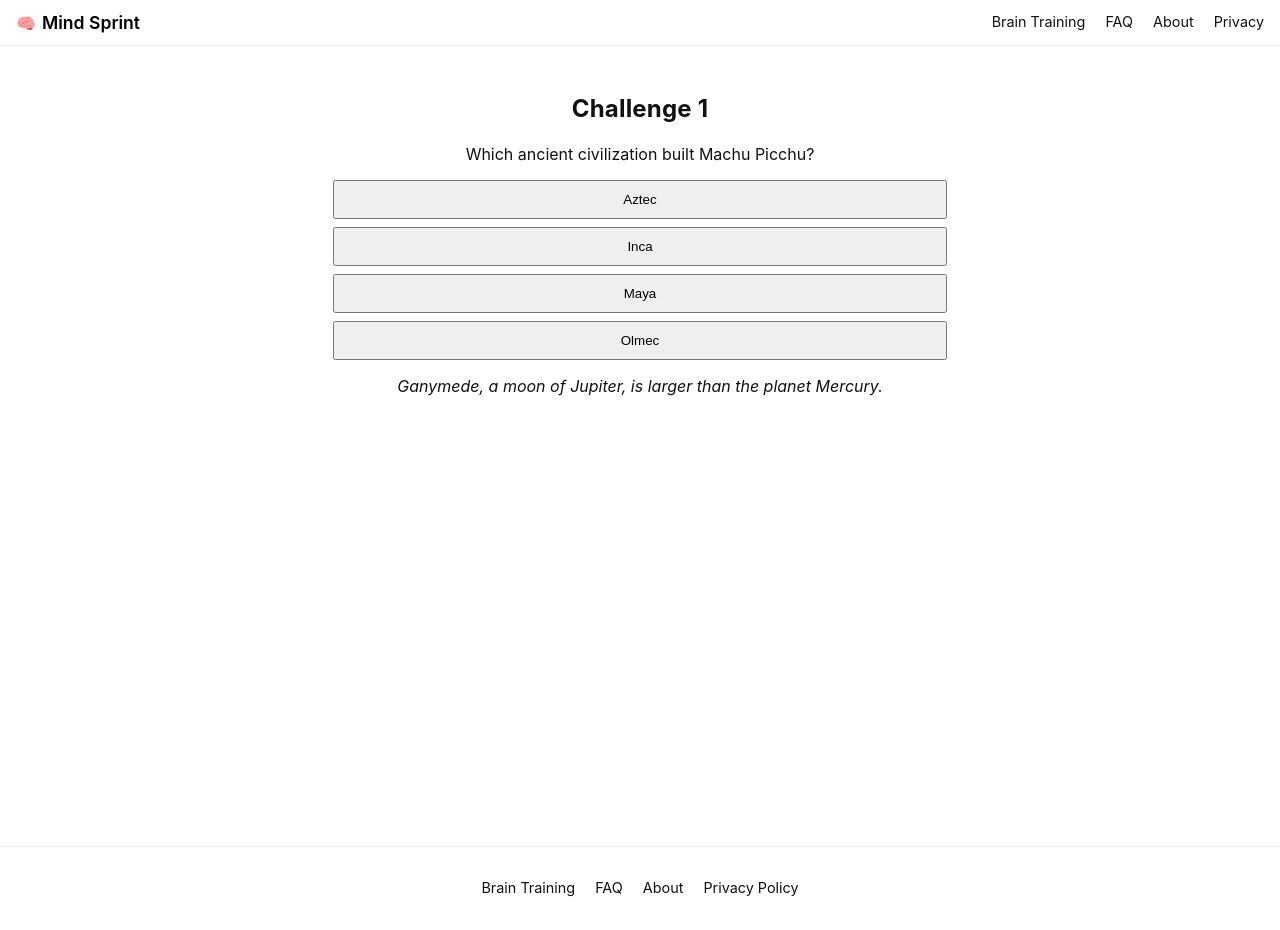
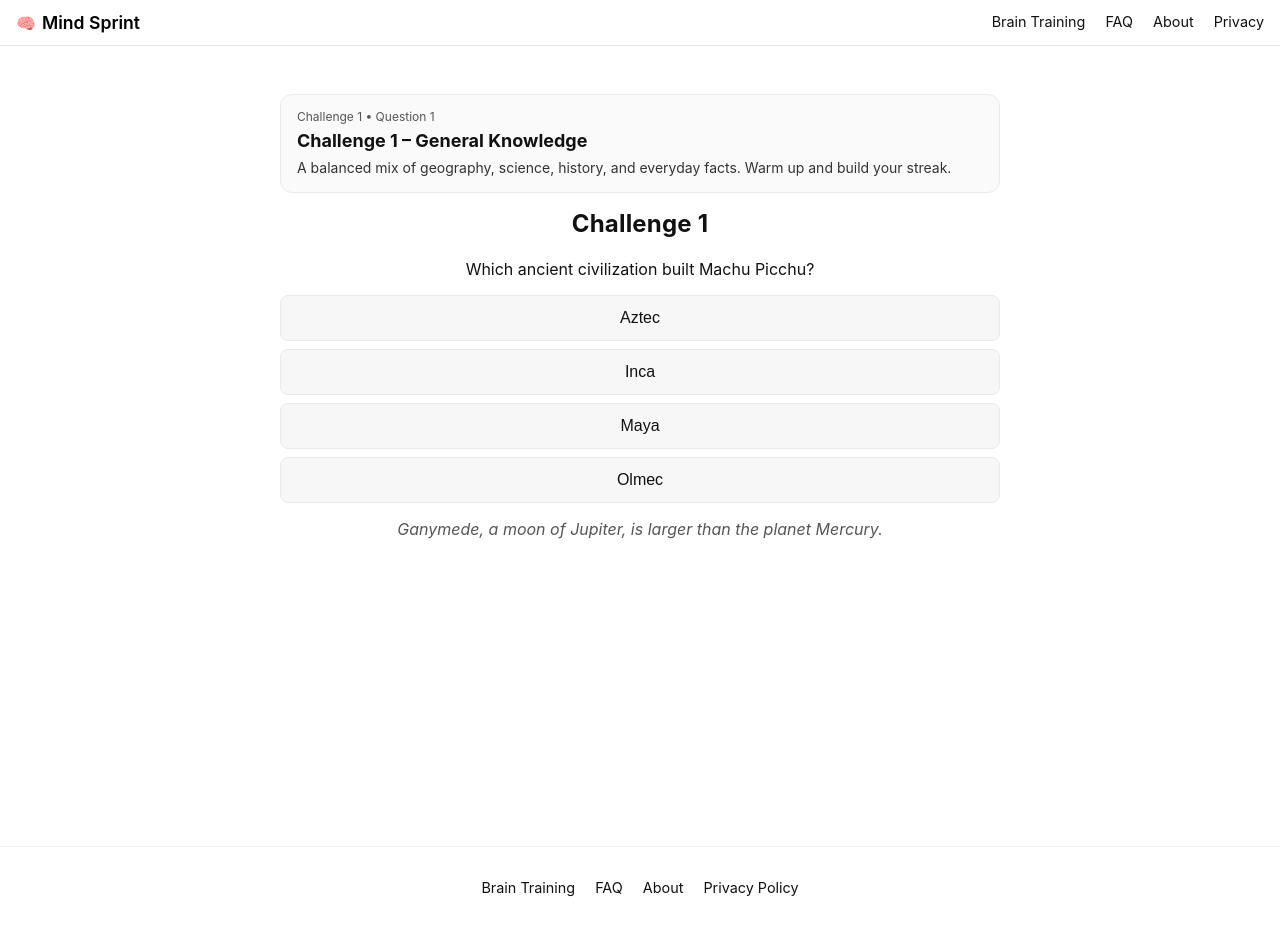
Before and after one commit to justinchase1984/mind-sprint, a Next.js app: page /puzzle/1 in a window 1280 px wide. Built offline with nearby package versions, Linux system fonts and the light colour scheme; no server answers.

Commit message:
Update [id].tsx

```diff
--- a/pages/puzzle/[id].tsx
+++ b/pages/puzzle/[id].tsx
@@ -15,6 +15,41 @@ function ordinal(n: number): string {
   return `${n}th`
 }
 
+// ✅ Challenge intros (static by challenge number; does not conflict with rotating question sets)
+const CHALLENGE_INTROS: Record<
+  number,
+  { title: string; blurb: string }
+> = {
+  1: {
+    title: 'Challenge 1 – General Knowledge',
+    blurb: 'A balanced mix of geography, science, history, and everyday facts. Warm up and build your streak.',
+  },
+  2: {
+    title: 'Challenge 2 – Words & Language',
+    blurb: 'Vocabulary, meanings, grammar, and word origins. Quick thinking, clean answers.',
+  },
+  3: {
+    title: 'Challenge 3 – Celebrity Trivia',
+    blurb: 'Movies, music, and famous faces. Fun pop culture questions without the “gotcha” weirdness.',
+  },
+  4: {
+    title: 'Challenge 4 – History',
+    blurb: 'Big moments, key figures, and world-changing events. Solid history questions—no obscure rabbit holes.',
+  },
+  5: {
+    title: 'Challenge 5 – Memory Sprint',
+    blurb: 'Focus and recall. You’ll briefly see a sequence—then answer from memory.',
+  },
+  6: {
+    title: 'Challenge 6 – Science & Nature',
+    blurb: 'Space, biology, the natural world, and how things work. Smart, practical science trivia.',
+  },
+  7: {
+    title: 'Challenge 7 – Culture & History Mix',
+    blurb: 'A final mixed set to finish strong. Stay sharp—then claim your reward at the end.',
+  },
+}
+
 export default function PuzzlePage() {
   const router = useRouter()
   const { query } = router
@@ -27,7 +62,7 @@ export default function PuzzlePage() {
     return 1
   })()
 
-  // Weekly-rotating puzzles (order rotation by week; can rotate full sets via EXTRA_SETS)
+  // Weekly-rotating puzzles (full-set rotation if EXTRA_SETS exist; otherwise baseline order rotates)
   const puzzles: Puzzle[] = getRotatingPuzzlesByChallenge(challengeIndex)
   const idNum = parseInt((query.id as string) || '1', 10)
   const puzzle = puzzles[idNum - 1]
@@ -46,9 +81,7 @@ export default function PuzzlePage() {
 
   const flashSeq = useMemo<string[]>(() => {
     if (!isMemoryDay) return []
-    return Array.from({ length: 5 }, () =>
-      String(Math.ceil(Math.random() * 9))
-    )
+    return Array.from({ length: 5 }, () => String(Math.ceil(Math.random() * 9)))
   }, [idNum, isMemoryDay])
 
   const askIndex = useMemo(() => {
@@ -94,6 +127,10 @@ export default function PuzzlePage() {
   const isResults = idNum > total
   const factKey = `${challengeIndex}-${idNum}`
 
+  // ✅ Intro shows only on Question 1 (and not on results screens)
+  const showIntro = !isResults && idNum === 1
+  const intro = CHALLENGE_INTROS[challengeIndex]
+
   return (
     <div
       style={{
@@ -124,6 +161,31 @@ export default function PuzzlePage() {
       )}
 
       <main style={{ width: '100%', maxWidth: 800, padding: '1rem', textAlign: 'center' }}>
+        {/* ✅ Challenge intro (ONLY on Question 1) */}
+        {showIntro && intro && (
+          <section
+            style={{
+              textAlign: 'left',
+              border: '1px solid #eaeaea',
+              borderRadius: 12,
+              padding: '14px 16px',
+              margin: '0 auto 1rem',
+              maxWidth: 720,
+              background: '#fafafa',
+            }}
+          >
+            <div style={{ fontSize: 12, color: '#555', marginBottom: 6 }}>
+              {`Challenge ${challengeIndex} • Question 1`}
+            </div>
+            <div style={{ fontSize: 18, fontWeight: 700, marginBottom: 6 }}>
+              {intro.title}
+            </div>
+            <div style={{ fontSize: 14, lineHeight: 1.5, color: '#333' }}>
+              {intro.blurb}
+            </div>
+          </section>
+        )}
+
         {isResults ? (
           (() => {
             const score = parseInt(sessionStorage.getItem('dailyCorrect') || '0', 10)
@@ -151,7 +213,11 @@ export default function PuzzlePage() {
                   >
                     <input type="hidden" name="meta_web_form_id" value="317058051" />
                     <input type="hidden" name="listname" value="awlist6897043" />
-                    <input type="hidden" name="redirect" value="https://www.dailymindsprint.com/bonus/thank-you" />
+                    <input
+                      type="hidden"
+                      name="redirect"
+                      value="https://www.dailymindsprint.com/bonus/thank-you"
+                    />
                     <input type="hidden" name="meta_required" value="email" />
                     <input
                       type="email"
@@ -198,29 +264,24 @@ export default function PuzzlePage() {
                 <p>
                   You scored <strong>{score}/{total}</strong>
                 </p>
-                <div
-                  style={{
-                    display: 'flex',
-                    justifyContent: 'center',
-                    gap: '1rem',
-                    marginTop: '1rem',
-                  }}
-                >
+                <div style={{ display: 'flex', justifyContent: 'center', gap: '1rem', marginTop: '1rem' }}>
                   {passed ? (
                     <Link href={`/puzzle/1?challenge=${challengeIndex + 1}`}>
-                      <button style={{ padding: '8px 16px' }}>
+                      <button className="ms-btn ms-btn--primary" style={{ width: 'auto', maxWidth: 'none' }}>
                         Start Challenge {challengeIndex + 1}
                       </button>
                     </Link>
                   ) : (
                     <Link href={`/puzzle/1?challenge=${challengeIndex}`}>
-                      <button style={{ padding: '8px 16px' }}>
+                      <button className="ms-btn" style={{ width: 'auto', maxWidth: 'none' }}>
                         You scored {score}/{total}. Try Again
                       </button>
                     </Link>
                   )}
                   <Link href="/">
-                    <button style={{ padding: '8px 16px' }}>Back to Home</button>
+                    <button className="ms-btn" style={{ width: 'auto', maxWidth: 'none' }}>
+                      Back to Home
+                    </button>
                   </Link>
                 </div>
               </>
@@ -244,7 +305,7 @@ export default function PuzzlePage() {
                   required
                   style={{ padding: '8px', fontSize: 16 }}
                 />
-                <button type="submit" style={{ marginLeft: 10, padding: '8px 16px' }}>
+                <button type="submit" className="ms-btn ms-btn--primary" style={{ width: 'auto', maxWidth: 'none', marginLeft: 10 }}>
                   Submit
                 </button>
               </form>
@@ -253,11 +314,7 @@ export default function PuzzlePage() {
               <div id="ezoic-pub-ad-placeholder-101" style={{ margin: '1rem 0' }} />
 
               {/* Fact on memory day too */}
-              {DID_YOU_KNOW[factKey] && (
-                <p style={{ fontStyle: 'italic', margin: '1rem 0' }}>
-                  {DID_YOU_KNOW[factKey]}
-                </p>
-              )}
+              {DID_YOU_KNOW[factKey] && <p className="ms-fact">{DID_YOU_KNOW[factKey]}</p>}
             </>
           )
         ) : (
@@ -269,13 +326,7 @@ export default function PuzzlePage() {
               <button
                 key={opt}
                 onClick={() => afterAnswer(opt === puzzle.answer)}
-                style={{
-                  display: 'block',
-                  margin: '8px auto',
-                  padding: '10px 20px',
-                  width: '80%',
-                  cursor: 'pointer',
-                }}
+                className="ms-btn"
               >
                 {opt}
               </button>
@@ -285,18 +336,12 @@ export default function PuzzlePage() {
             <div id="ezoic-pub-ad-placeholder-101" style={{ margin: '1rem 0' }} />
 
             {/* Fact under the options */}
-            {DID_YOU_KNOW[factKey] && (
-              <p style={{ fontStyle: 'italic', margin: '1rem 0' }}>
-                {DID_YOU_KNOW[factKey]}
-              </p>
-            )}
+            {DID_YOU_KNOW[factKey] && <p className="ms-fact">{DID_YOU_KNOW[factKey]}</p>}
           </>
         )}
 
         {/* Ezoic placeholder – BOTTOM of puzzle (not on results) */}
-        {!isResults && (
-          <div id="ezoic-pub-ad-placeholder-102" style={{ marginTop: '1rem' }} />
-        )}
+        {!isResults && <div id="ezoic-pub-ad-placeholder-102" style={{ marginTop: '1rem' }} />}
       </main>
     </div>
   )
```
